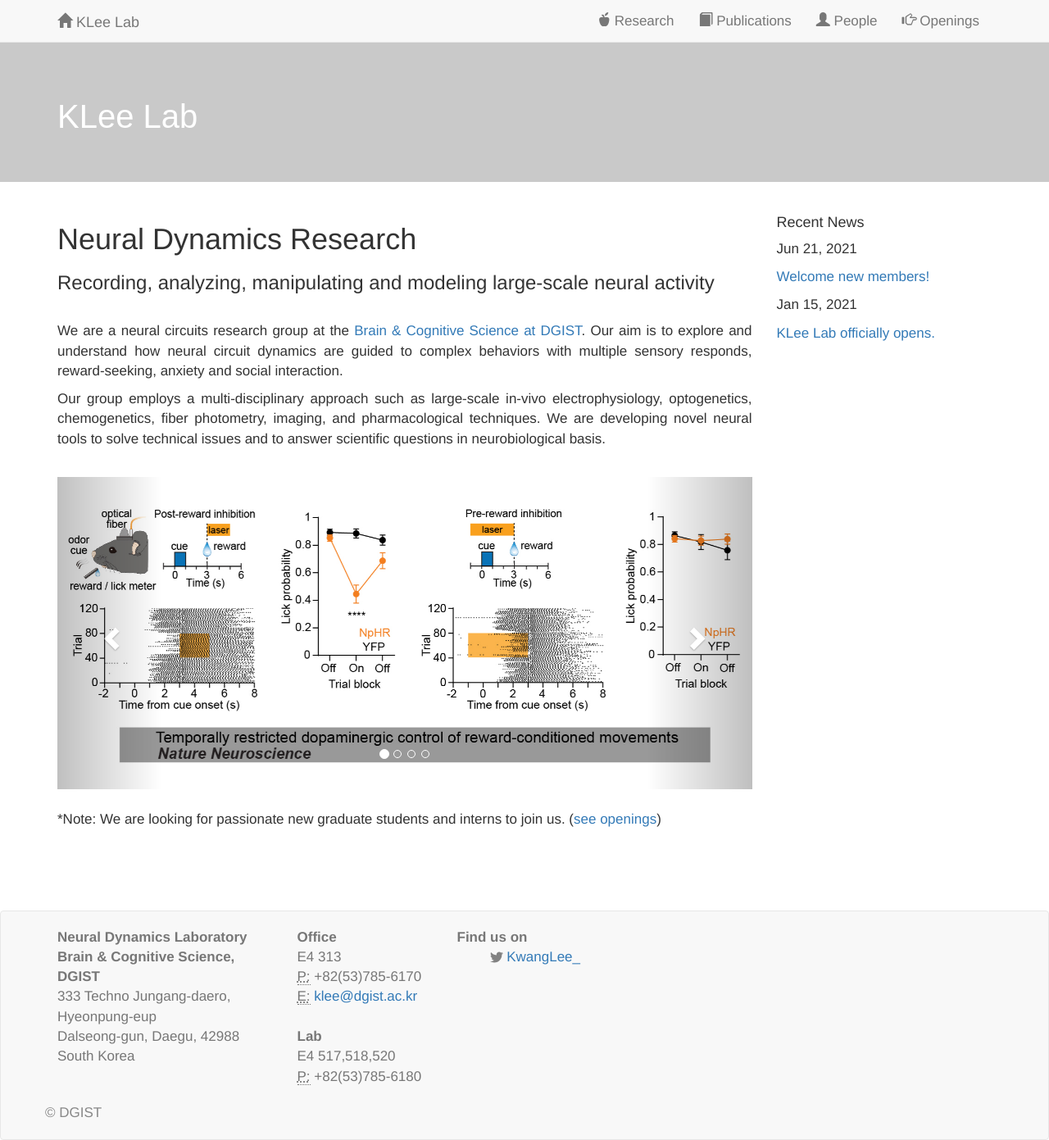
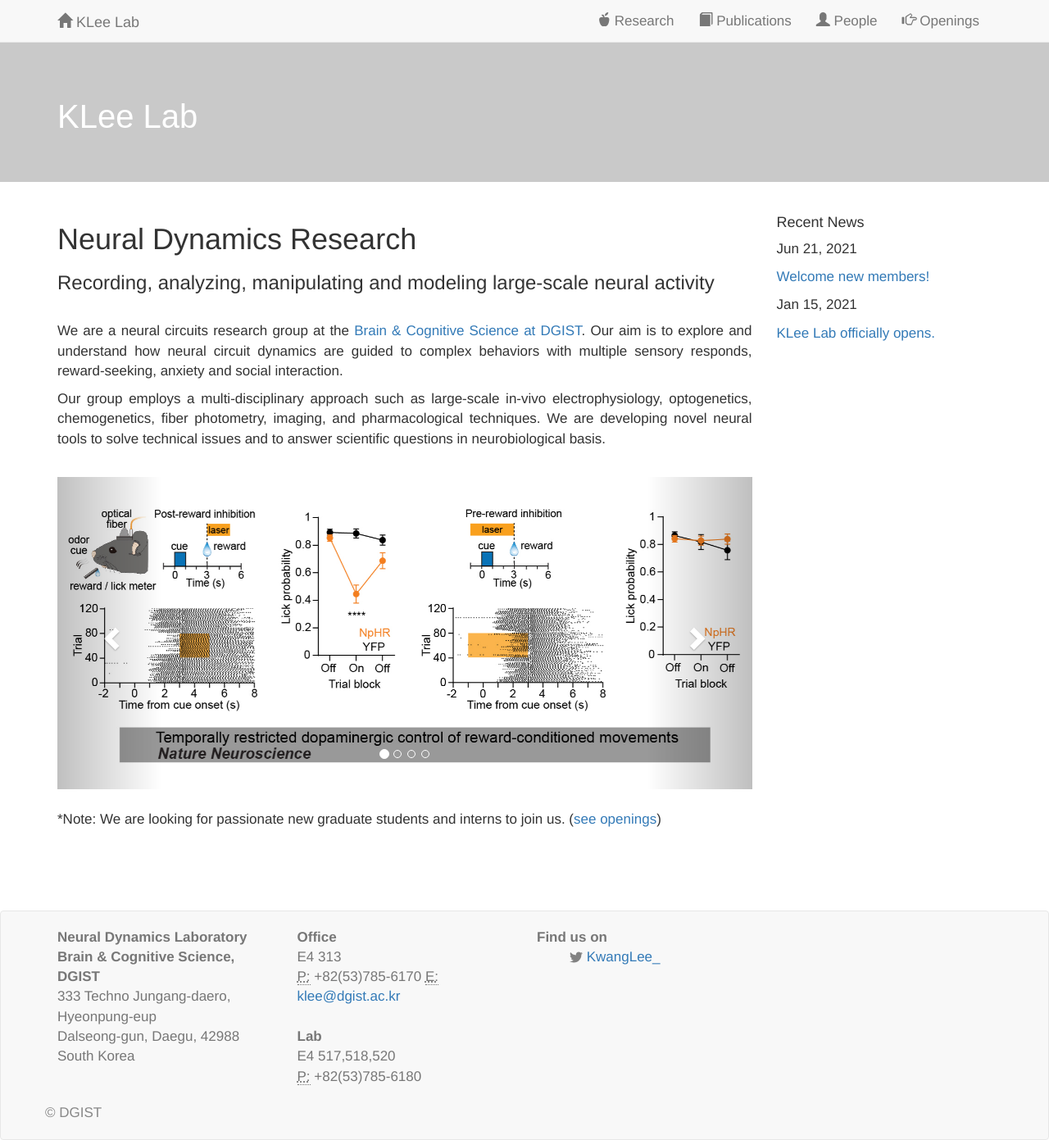
Before and after one commit to kleelab/kleelab.github.io, a Jekyll site: the page built from index.html, in a window 1280 px wide. Shown: the whole page at 82% size. Built offline with Jekyll 4.4.1, drawn with Linux system fonts in a browser that asks for light colours; nearby versions of some CDN libraries; a style sheet for code colours, icons or effects is not loaded.

Commit message:
Update footer.html

```diff
--- a/_includes/footer.html
+++ b/_includes/footer.html
@@ -14,7 +14,7 @@
                     </address>
                  </col-md-3>
                 </div>
-                <div class="col-md-2">
+                <div class="col-md-3">
                     <strong>Office</strong><br>
                     E4 313<br />
                         <abbr title="Phone">P:</abbr> +82(53)785-6170
@@ -24,9 +24,9 @@
                      <strong>Lab</strong><br>
                      E4 517,518,520<br />
                         <abbr title="Phone">P:</abbr> +82(53)785-6180</a> <br>
-                </col-md-2>
+                </col-md-3>
                 </div>
-                <div class="col-md-2">
+                <div class="col-md-3">
                     <strong>Find us on</strong>
                     <ul class="social-media-list">
                         {% if site.github_username %}
@@ -41,7 +41,7 @@
                         </li>
                         {% endif %}
                     </ul>
-                </col-md-2>
+                </col-md-3>
             </div>
         </div>
 
```
